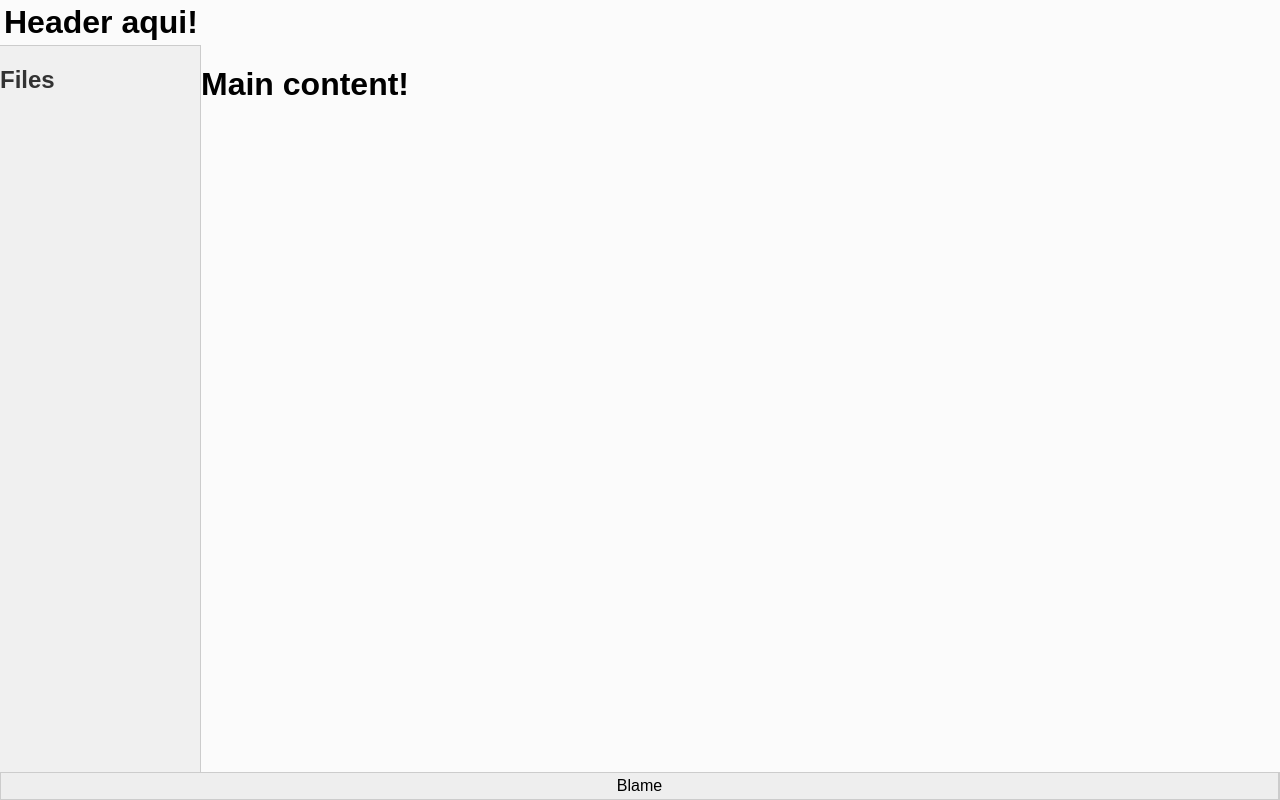
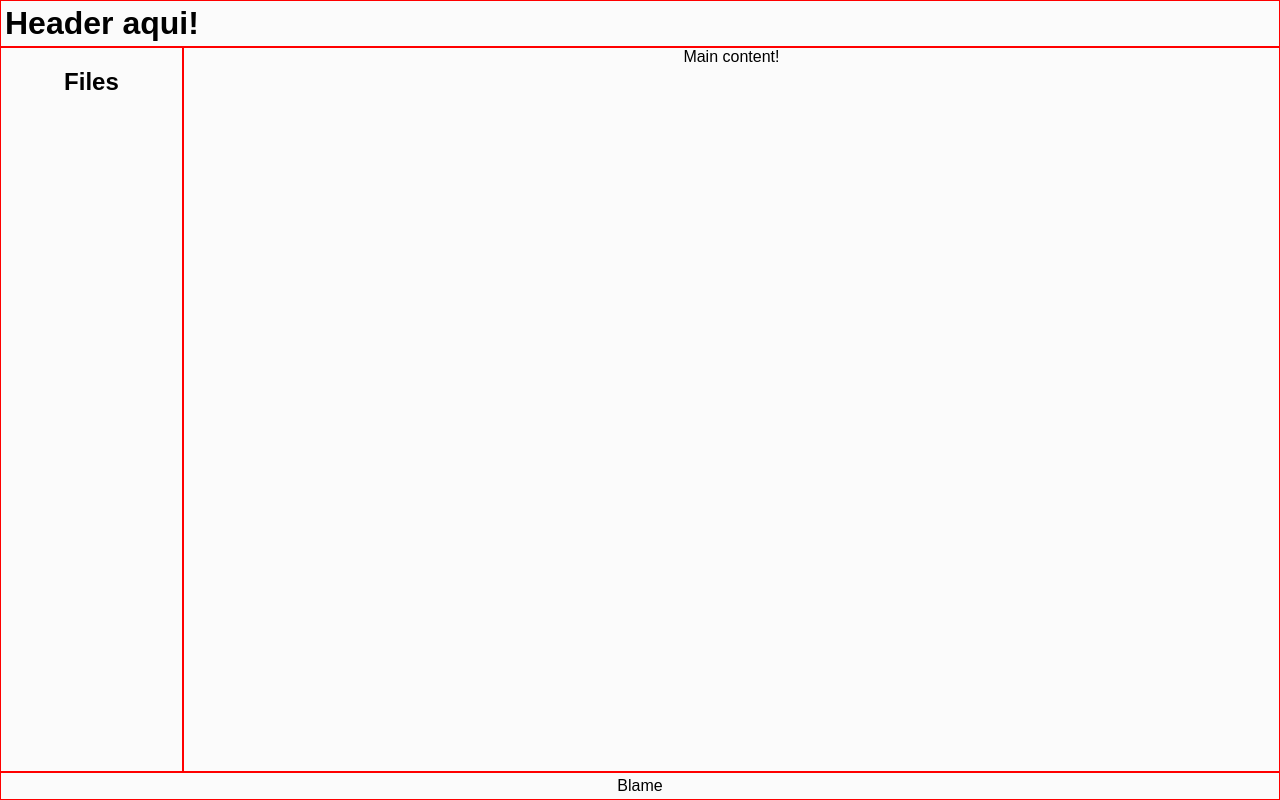
Before and after one commit to ovidio-francisco/blame, a React (Create React App) app: page / in a window 1280 px wide. Built offline with nearby package versions, Linux system fonts and the light colour scheme.

Commit message:
Create Panel component

```diff
--- a/src/components/App/App.jsx
+++ b/src/components/App/App.jsx
@@ -18,6 +18,20 @@ const Content = styled.div`
 	flex: 1;
 `;
 
+// Styled component for the sidebar
+const StyledFilesSidebar = styled.div`
+	flex: 1; /* Sidebar takes 1 part of the available space */
+	max-width: 250px; /* Optional: set a maximum width for the sidebar */
+	background-color: blue;
+`;
+
+// Styled component for the main content
+const StyledMain = styled.div`
+	flex: 3; /* Main content takes 3 parts of the available space */
+	background-color: yellow;
+`;
+
+
 const App = () => {
 	return (
 		<AppWrapper>
--- a/src/components/FilesSidebar/FilesSidebar.jsx
+++ b/src/components/FilesSidebar/FilesSidebar.jsx
@@ -1,24 +1,27 @@
 import React from 'react';
 import styled from 'styled-components';
 
+import Panel from '../Panel/Panel'
 
 const FilesSidebarWrapper = styled.aside`
-  background-color: #f0f0f0;
-  color: #333;
-  width: 200px;
-  height: auto;
-  border-right: 1px solid #ccc;
-  border-top: 1px solid #ccc;
+	display: flex;
+	flex: 1;
+
+	div {
+		text-align: center;
+		width: 100%;
+	}
 `;
-
 
 const FilesSidebar = () => {
 	return (
-		<FilesSidebarWrapper>
+			<FilesSidebarWrapper>
+		<Panel>
 
-			<h2>Files</h2>
+				<h2>Files</h2>
 
-		</FilesSidebarWrapper>
+		</Panel>
+			</FilesSidebarWrapper>
 	);
 };
 
--- a/src/components/Footer/Footer.jsx
+++ b/src/components/Footer/Footer.jsx
@@ -1,28 +1,26 @@
 import React from 'react';
-// import './Footer.css';
 import styled from 'styled-components'
 
+import Panel from '../Panel/Panel'
 
 const FooterWrapper = styled.footer`
 	display: flex;
 	justify-content: space-evenly;
-	border: 1px solid #ccc;
-	background-color: #eee;
 
 	div {
 		text-align: center;
-		flex: 1;
 		padding: 4px;
-		border-right: 1px solid #ccc;
 	}
 `;
 
 
 const Footer = () => {
 	return (
-		<FooterWrapper>
-			<div>Blame</div>
-		</FooterWrapper>
+		<Panel>
+			<FooterWrapper>
+				<div>Blame</div>
+			</FooterWrapper>
+		</Panel>
 	);
 };
 
--- a/src/components/Header/Header.jsx
+++ b/src/components/Header/Header.jsx
@@ -1,5 +1,7 @@
 import React from 'react';
 import styled from 'styled-components';
+
+import Panel from '../Panel/Panel'
 
 const HeaderWrapper = styled.header`
 	h1 {
@@ -9,9 +11,11 @@ const HeaderWrapper = styled.header`
 
 const Header = () => {
 	return (
-		<HeaderWrapper>
-			<h1>Header aqui!</h1>
-		</HeaderWrapper>
+		<Panel>
+			<HeaderWrapper>
+				<h1>Header aqui!</h1>
+			</HeaderWrapper>
+		</Panel>
 	);
 };
 
--- a/src/components/Main/Main.jsx
+++ b/src/components/Main/Main.jsx
@@ -1,11 +1,25 @@
 import React from 'react';
+import styled from 'styled-components'
 
+import Panel from '../Panel/Panel'
+
+const MainWrapper = styled.main`
+	display: flex;
+	flex: 6;
+
+	div {
+		text-align: center;
+		width: 100%;
+	}
+`;
 
 const Main = () => {
 	return (
-		<main>
-			<h1>Main content!</h1>
-		</main>
+			<MainWrapper>
+		<Panel>
+				<div>Main content!</div>
+		</Panel>
+			</MainWrapper>
 	);
 };
 
--- /dev/null
+++ b/src/components/Panel/Panel.jsx
@@ -0,0 +1,17 @@
+import React from 'react';
+import styled from 'styled-components';
+
+const PanelWrapper = styled.div`
+  border: 1px solid red;
+`;
+
+
+const Panel = ({children}) => {
+	return (
+		<PanelWrapper>
+			{children}
+		</PanelWrapper>
+	);
+};
+
+export default Panel;
```
Also changed, not shown: src/index.js (line endings or trailing spaces). Lines whose indentation alone changed are shown as unchanged.
